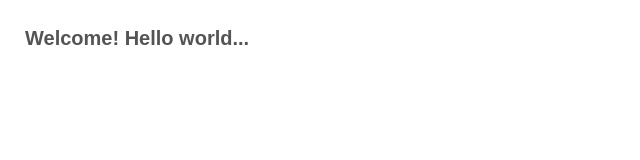
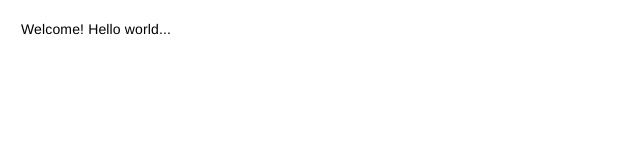
Before and after one commit to laurelschwulst/standby-horizon.org, a plain HTML site: page index.html in a window 1280 px wide. Shown: the whole page, without its empty margins (0-640 px from the left). Drawn offline with Linux system fonts and the light colour scheme.

Commit message:
Update style.css

```diff
--- a/assets/css/style.css
+++ b/assets/css/style.css
@@ -4,8 +4,9 @@ body {
 }
 
 body {
-  margin: 1.35em 1.25em;
-  font-weight: bold;
-  font-size: 1.25em;
-  color: #545454;
+  margin: 1.5em;
+  font-family: "Helvetica Neue", sans-serif;
+  font-size: 14px;
+  letter-spacing: 0.01em;
+  font-weight: normal;
 }
```
